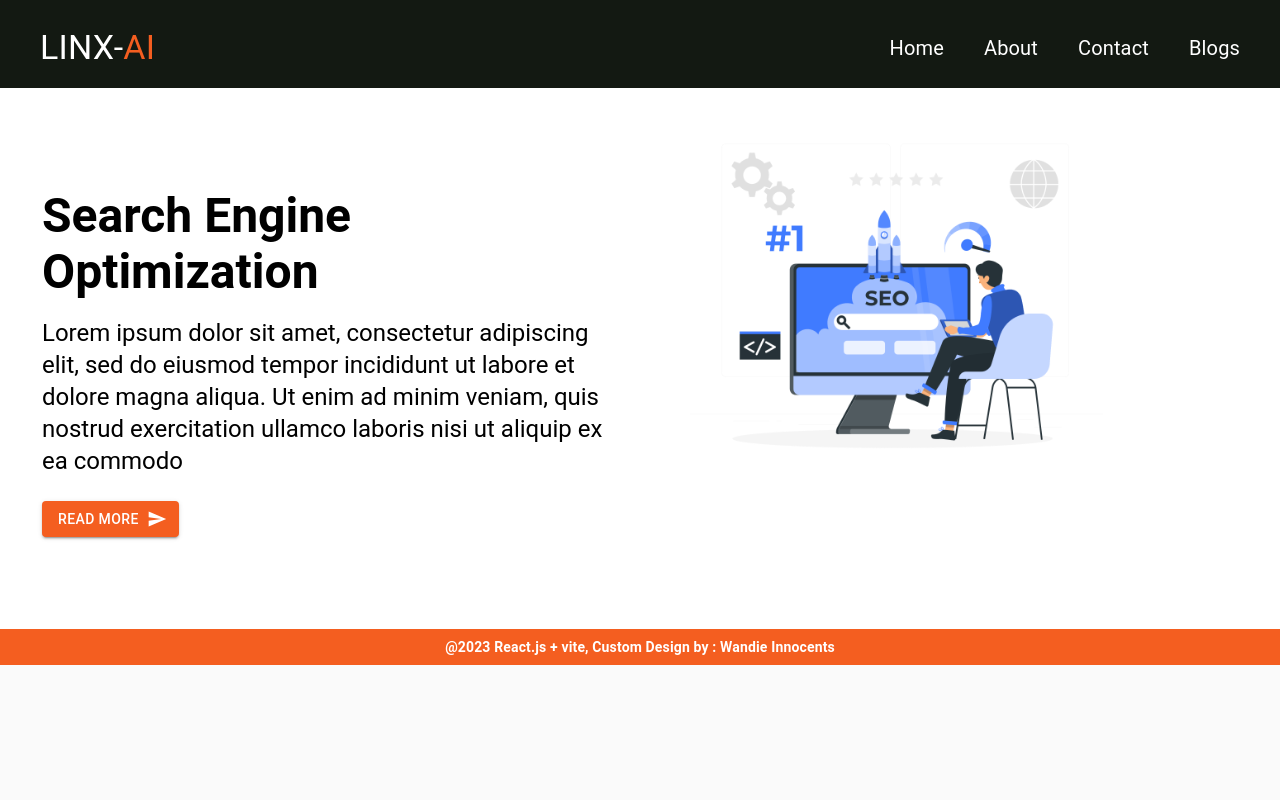
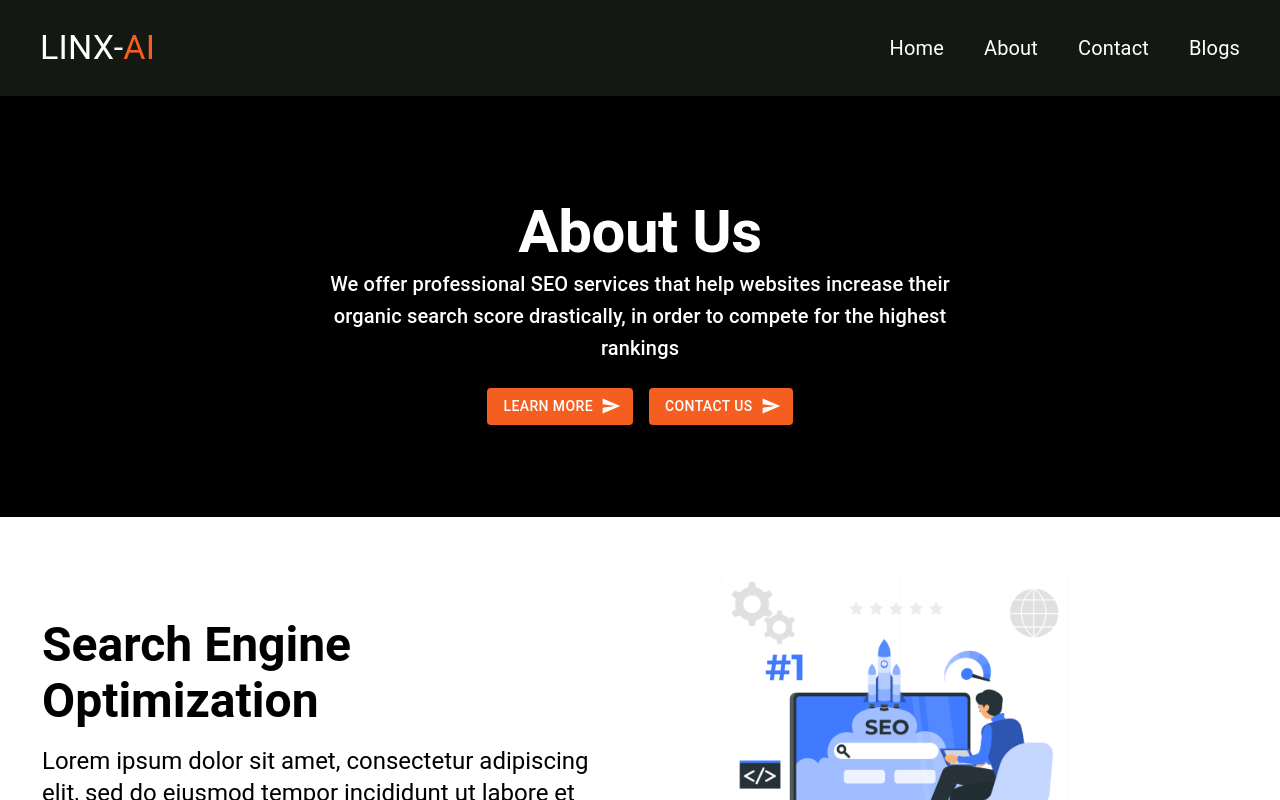
Before and after one commit to wandieinnocents/UI_React-Vite-V1, a React (Vite) app: page /about in a window 1280 px wide. Shown: the top 800 px of the page. Built offline with nearby package versions, Linux system fonts and the light colour scheme.

Commit message:
Add banner ara, about page

```diff
--- a/src/pages/About.jsx
+++ b/src/pages/About.jsx
@@ -29,6 +29,46 @@ function About() {
     <Box sx={{ flexGrow: 1 }}>
 
 
+      {/* Grid row services  */}
+      <Grid container  style={{ backgroundColor:'black', color:'white' ,  }}>
+
+          {/* col-spacer */}
+          <Grid xs={12} md={3} lg={3} xl={3} ></Grid>
+
+          {/* col-1 */}
+          <Grid xs={12} md={6} lg={6} xl={6} style={{ paddingHorizontal:20, paddingTop:100, paddingBottom:100 }} >
+          <center>
+          <Typography variant="h2" >
+                      <b>About Us</b>
+            </Typography>
+          <Typography variant="h6" >
+                      We offer professional SEO services that help websites increase their organic
+                      search score drastically, in order to compete for the highest rankings
+            </Typography>
+
+            {/* buttons */}
+            {/* buttons */}
+            <Stack direction="row" spacing={2} mt={3} style={{ display: 'flex',  justifyContent:'center', alignItems:'center' }}>
+              <Button variant="contained" style={{ backgroundColor: '#f45e20' }} endIcon={<SendIcon />}>
+                Learn More
+              </Button>
+              <Button variant="contained" style={{ backgroundColor: '#f45e20' }}  endIcon={<SendIcon />}>
+                Contact Us
+              </Button>
+            </Stack>
+          </center>
+          </Grid>
+
+
+
+
+          {/* col-3 */}
+          <Grid xs={12} md={3} lg={3} xl={3} > </Grid>
+
+          {/* col-spacer */}
+          <Grid xs={12} md={3} lg={3} xl={3} ></Grid>
+
+      </Grid>
 
       {/* Grid row  */}
       <Grid container spacing={2} style={{ backgroundColor:'white', color:'black' }}>
```
